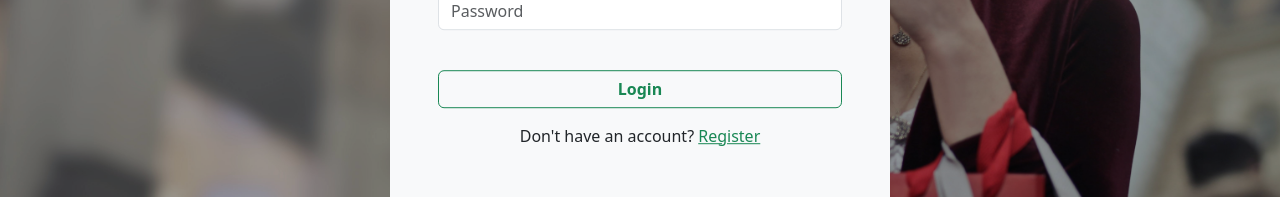
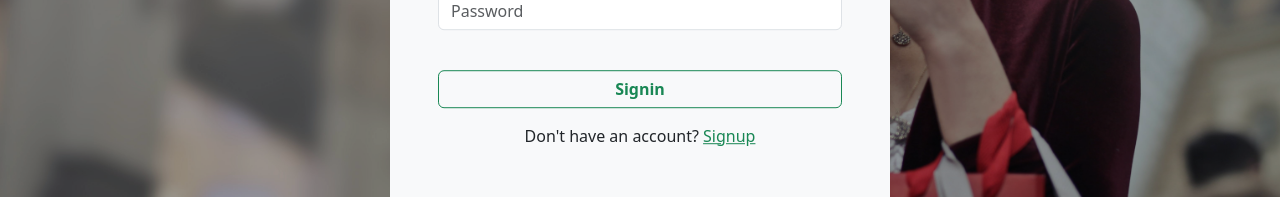
Before and after one commit to Mano4life/FashBashEcommerce, an Angular app: page /login in a window 1280 px wide. Shown: the part 434-631 px from the top of the page. Built offline with nearby package versions, Linux system fonts and the light colour scheme.

Commit message:
changed signin/up prompts at end of files

```diff
--- a/src/app/login/login.component.html
+++ b/src/app/login/login.component.html
@@ -35,9 +35,9 @@
         }
       </div>
       <button type="submit" class="btn btn-outline-success fw-bold w-100 mt-4">
-        Login
+        Signin
       </button>
-      <p class="text-center mt-3">Don't have an account? <a class="text-success" routerLink="/register">Register</a></p>
+      <p class="text-center mt-3">Don't have an account? <a class="text-success" routerLink="/register">Signup</a></p>
     </form>
   </div>
 </section>
--- a/src/app/register/register.component.html
+++ b/src/app/register/register.component.html
@@ -92,7 +92,7 @@
 
       <p class="text-center mt-4">
         Already registered?
-        <a class="text-success" routerLink="/login">Login</a>
+        <a class="text-success" routerLink="/login">Signin</a>
       </p>
     </form>
   </div>
```
